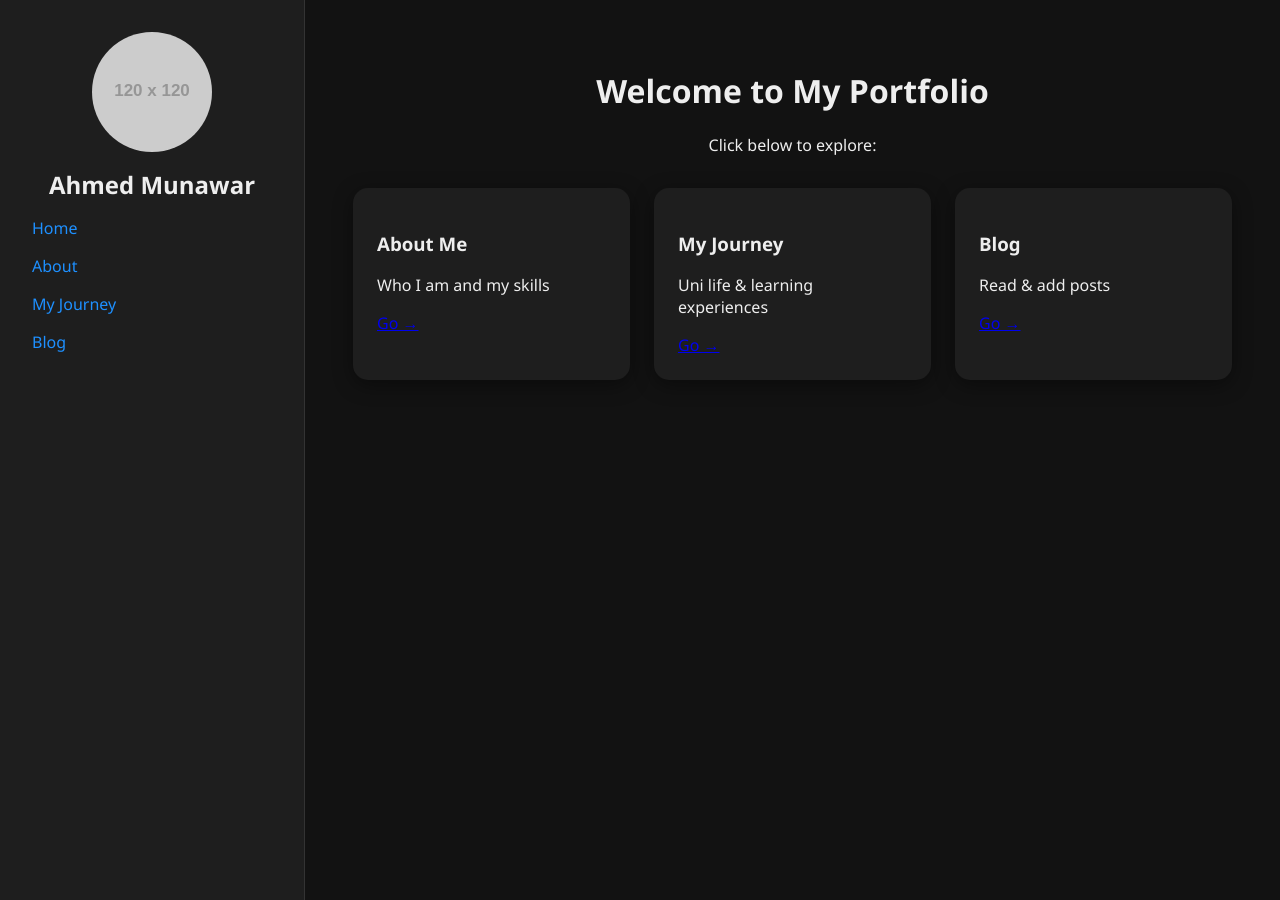
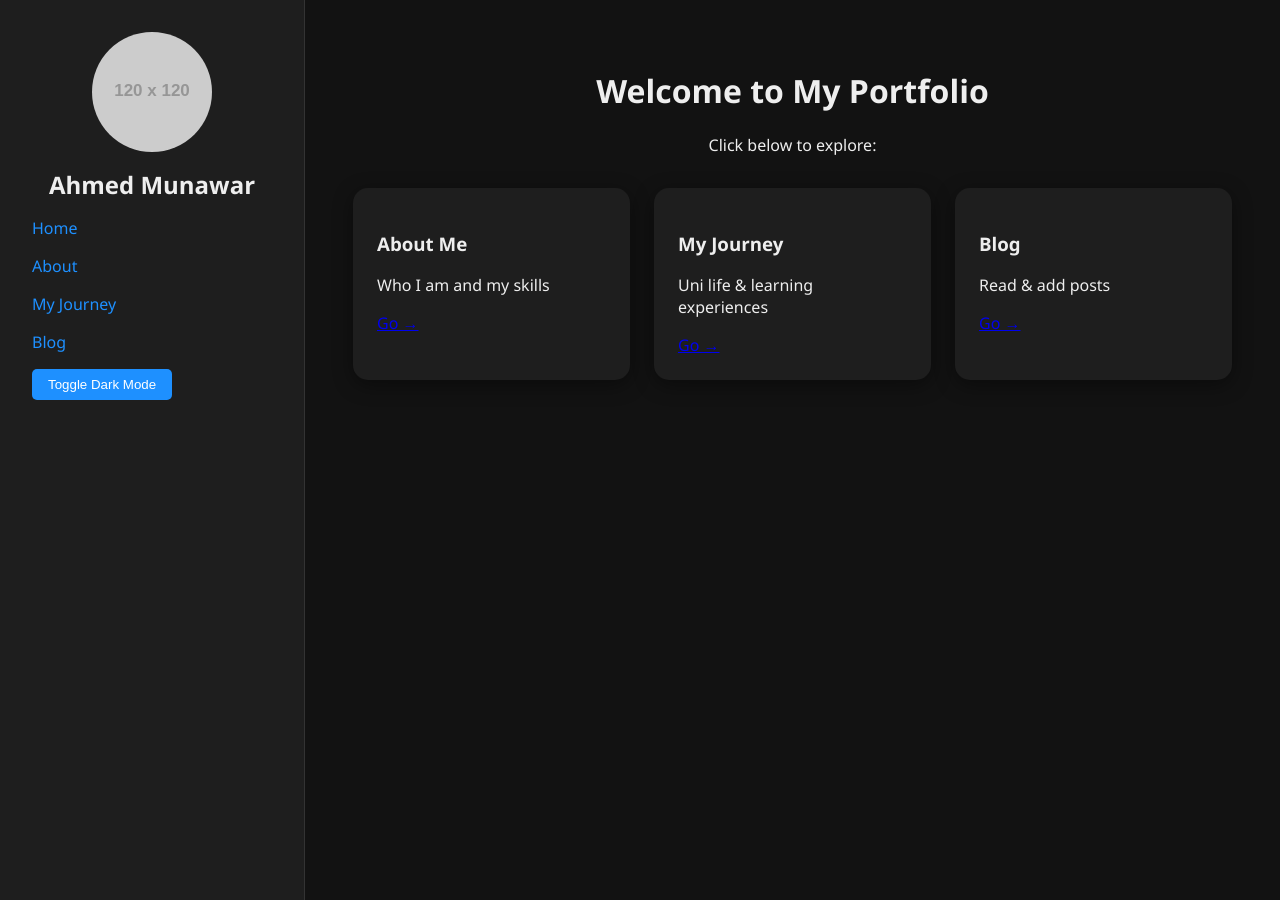
Before and after one commit to engr-ahmad-munawar/engr-ahmad-munawar.github.io-Portfolio-, a Jekyll site: the page built from index.md, in a window 1280 px wide and 900 px high. Built offline with Jekyll 4.4.1, drawn with Linux system fonts in a browser that asks for light colours.

Commit message:
Update default.html

```diff
--- a/_layouts/default.html
+++ b/_layouts/default.html
@@ -24,6 +24,7 @@
         <li><a href="/blog">Blog</a></li>
       </ul>
     </nav>
+    <button onclick="document.body.classList.toggle('dark')">Toggle Dark Mode</button>
   </aside>
 
   <!-- Main Content -->
```
